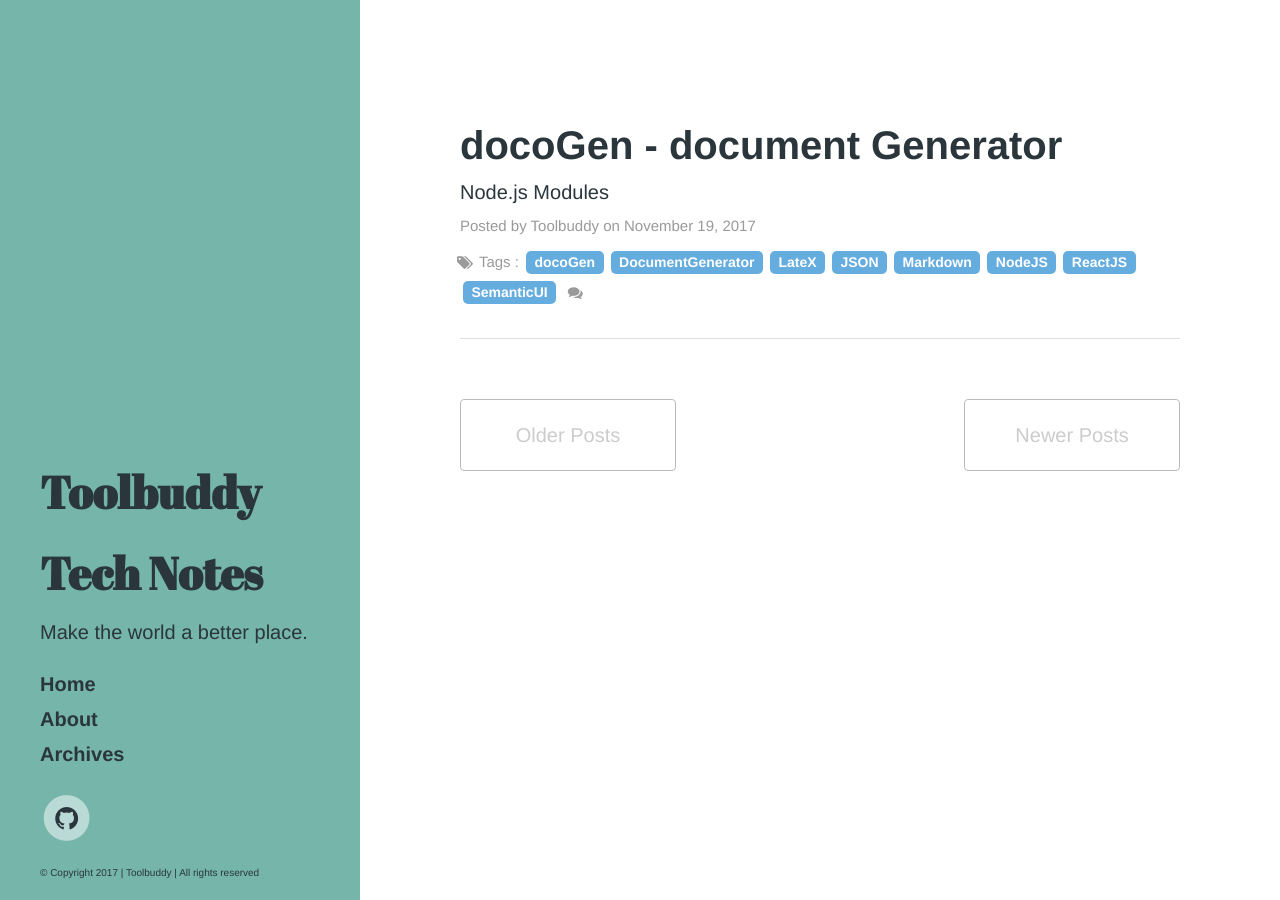
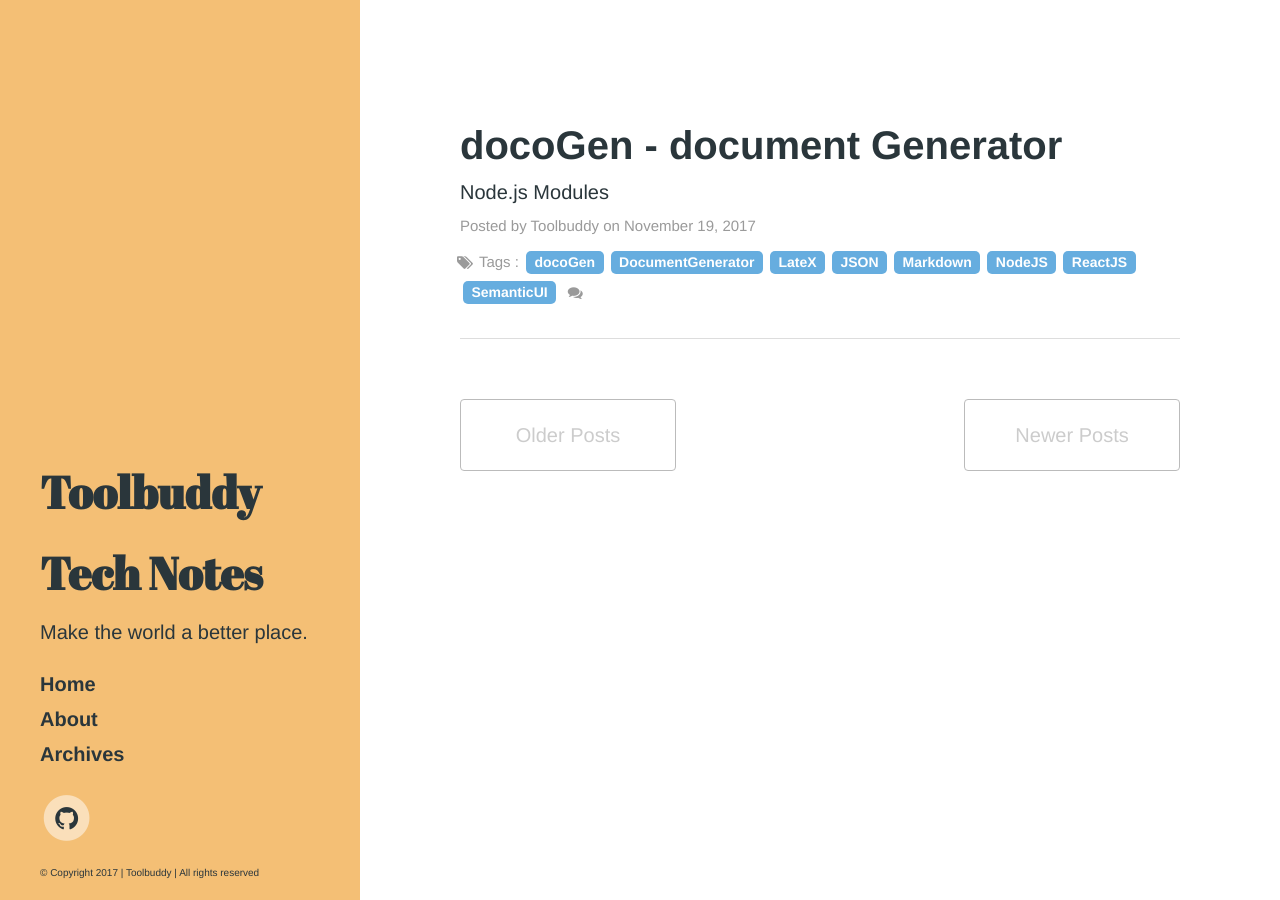
Before and after one commit to toolbuddy/toolbuddy.github.io, a Jekyll site: the page built from index.html, in a window 1280 px wide. Built offline with Jekyll 4.4.1, drawn with Linux system fonts in a browser that asks for light colours; the list of posts is cut into pages by our own code; comment, search, counter and statistics services are not loaded.

Commit message:
Change the include theme of CSS

```diff
--- a/public/css/custom.css
+++ b/public/css/custom.css
@@ -7,7 +7,7 @@
 /* chocolate Sidebar */
 
 .theme-base-chocolate .sidebar {
-    background-color: #75b5aa;
+    background-color: #f4bf75;
     color: #2a363b;
 }
 .theme-base-chocolate .sidebar a {
@@ -50,7 +50,7 @@
     color: #2a363b;
 }
 .theme-base-chocolate .list-inline a:hover .fa-stack-1x {
-    color: #75b5aa;
+    color: #f4bf75;
 }
 .theme-base-chocolate .copyright {
     margin-bottom: 0;
@@ -72,7 +72,7 @@
     position: fixed;
     width: 100%;
     margin-bottom: 20px;
-    background-color: #75b5aa;
+    background-color: #f4bf75;
     color: #2a363b;
     z-index: 10;
     text-align: center;
```
Also changed, not shown: public/css/custom.min.css.
